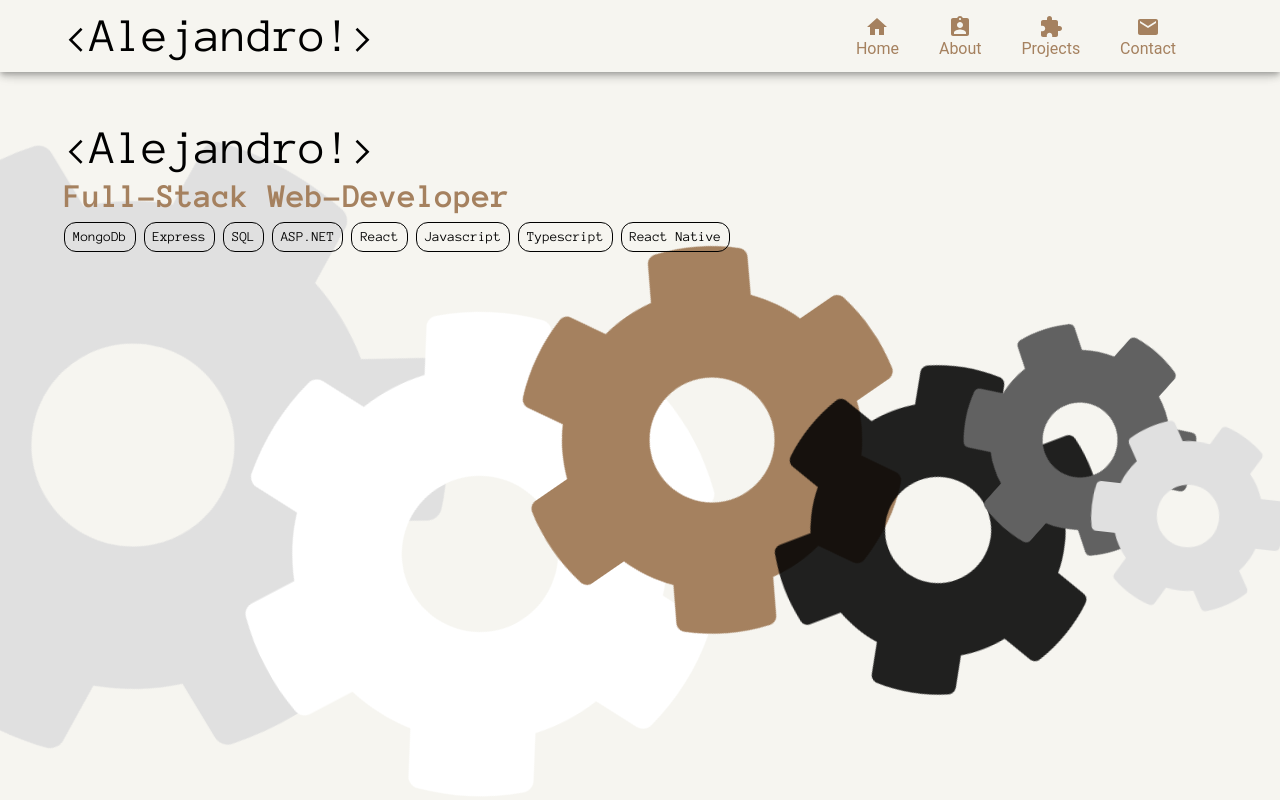
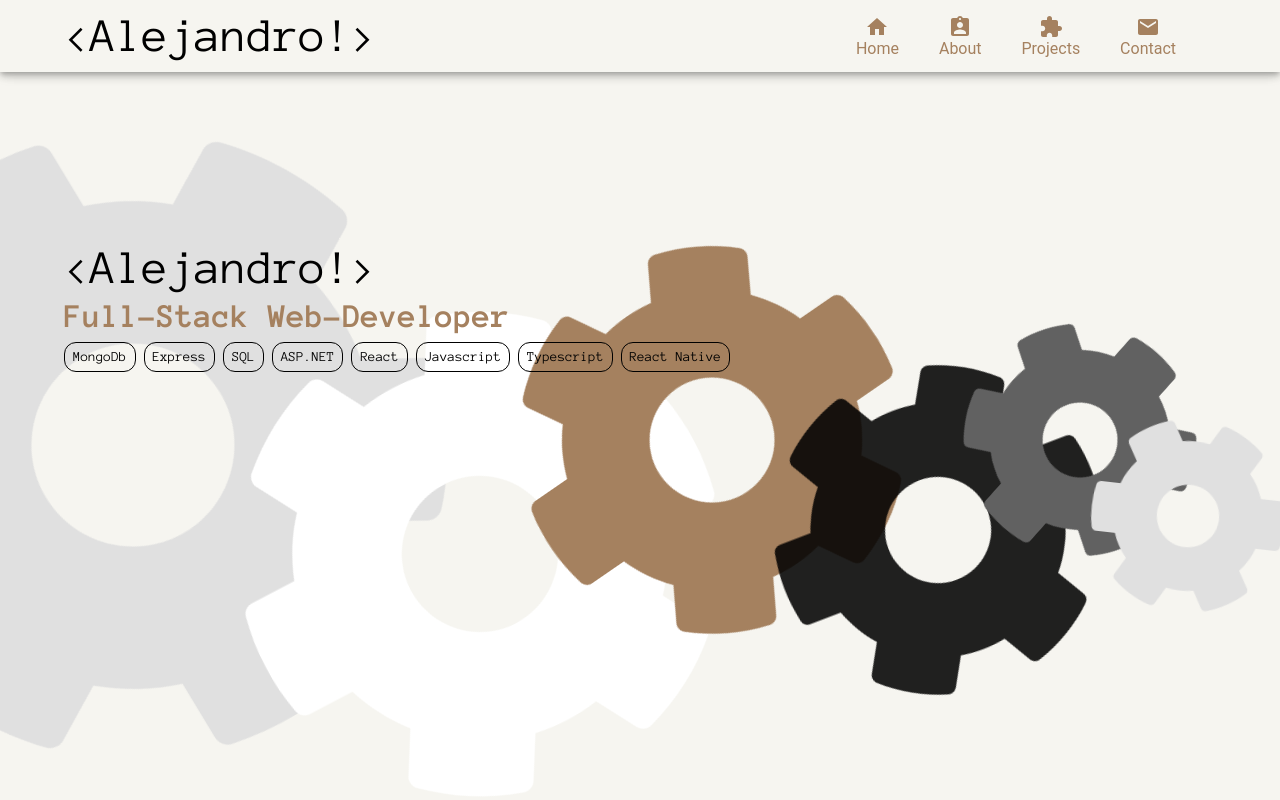
Before and after one commit to tkalejandro/modern-portfolio, a Next.js app: page / in a window 1280 px wide. Shown: the top 800 px of the page. Built offline with nearby package versions, Linux system fonts and the light colour scheme.

Commit message:
banner fixed.

```diff
--- a/src/modules/LandingPage/components/Banner/Banner.tsx
+++ b/src/modules/LandingPage/components/Banner/Banner.tsx
@@ -79,7 +79,7 @@ const Banner = () => {
                 data={cogDataToUse()}
                 overflow={isExtraLarge ? 'none' : 'hidden'}
             >
-                <Container sx={{ py: 15, height: '100%', display: 'flex', justifyContent: 'flex-start', flexDirection: 'column' }}>
+                <Container sx={{ py: isSmall ? 15 : 30, height: '100%', display: 'flex', justifyContent: 'flex-start', flexDirection: 'column' }}>
                     <Box sx={{zIndex: 2}}>
 
                         <Typography variant="h3">{"<Alejandro!>"}</Typography>
```
